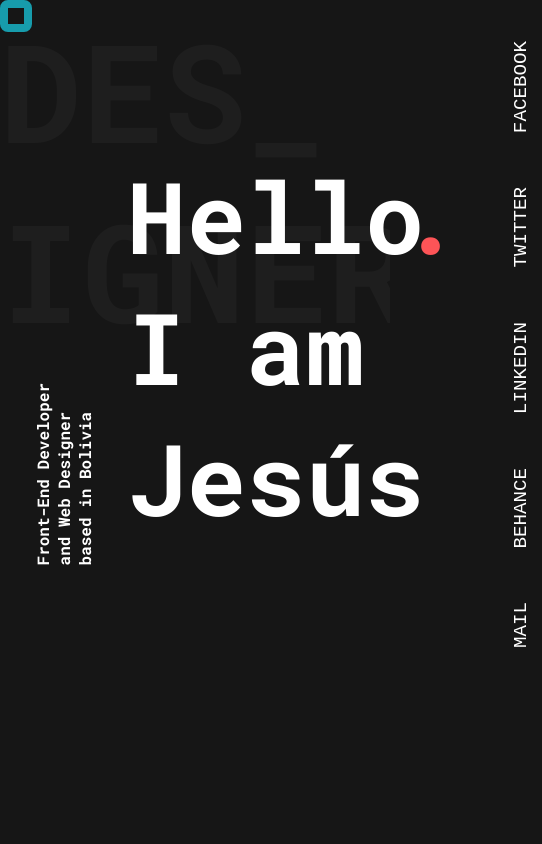
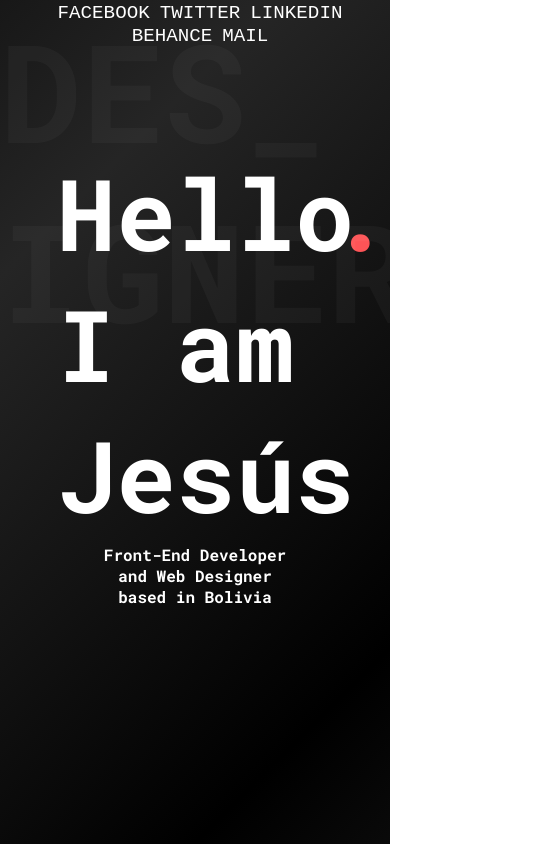
Before and after one commit to JesusAguilarAliaga/TestWeb-2, a plain HTML site: page index.html in a window 390 px wide. Shown: the whole page, 542 px wide, since content can reach past the window. Drawn offline with Linux system fonts and the light colour scheme.

Commit message:
añadido mas animaciones y mejorado el diseño responsivo

```diff
--- a/style.css
+++ b/style.css
@@ -1,16 +1,32 @@
 body {
     font-family: 'Roboto Mono', monospace;
+    width: 100%;
+    height: 100%;
     margin: 0;
-    background: #161616;
+    /*background: #161616;*/
+	background: linear-gradient(-45deg, #252525, #000000, #252525, #000000);
+	background-size: 400% 400%;
+	animation: gradient 15s ease infinite;
 }
-
+/*fondo animado*/
+@keyframes gradient {
+	0% {
+		background-position: 0% 50%;
+	}
+	50% {
+		background-position: 100% 50%;
+	}
+	100% {
+		background-position: 0% 50%;
+	}
+}
 
 /*marca de agua*/
 .mark {
     display: inline-block;
     position: absolute;
-    width: 100vw;
-    height: 100vh;
+    width: 100%;
+    height: 100%;
     font-size: 35vw;
     text-align: top left;
     margin: 0;
@@ -19,29 +35,13 @@ body {
     color: #ffffff;
 }
 
-/*iconos*/
-
-.icons {
-    display: grid;
-    position: absolute;
-    width: 2rem;
-    height: 2rem;
-    box-sizing: border-box;
-    border: solid 0.5rem #179cac;
-    border-radius: 0.5rem;
-}
-
-.icon:first-child{
-
-}
-
  /*sección*/
 .grid {
     display: grid;
     width: 100%;
     height: 100%;
-    grid-template-columns: 5fr 15fr 1fr;
-    grid-template-rows: 100%;
+    grid-template-columns: 6rem 1fr 6rem;
+    grid-template-rows: auto;
     grid-template-areas:
     "main section nav";
 
@@ -81,7 +81,7 @@ a:link {
     display: inline-block;
     writing-mode: vertical-lr;
     transform:rotate(180deg);
-    padding: 25px 10px;
+    padding: 20px 10px;
 }
 
 .main {
@@ -101,7 +101,53 @@ a:link {
 /*movil*/
 /*Portrait*/
 /*Default*/
-@media (max-width: 575.98px)and (orientation:portrait) {
+@media only screen and (max-width: 400px) {
+    body {
+        width: 100%;
+        height: 100%;
+        background: linear-gradient(-45deg, #252525, #000000, #252525, #000000);
+        background-size: 200% 200%;
+        animation: gradient 7s ease infinite;
+    }
+
+    .grid{
+        display: grid;
+        grid-template-columns: auto;
+        grid-template-rows: 3rem 1fr 7rem;
+        grid-template-areas:
+        "nav"
+        "section"
+        "main";
+    }
+
+    .section {
+    }
+
+    .nav{
+        margin-left:-30px
+    }
+
+    .nav ul{
+        display: flex;
+        flex-direction: row;
+        justify-content: center;
+        align-content: center;
+        flex-wrap: wrap;
 
     }
- }
+
+
+    .nav ul li {
+        list-style-type: none;
+        writing-mode: unset;
+        transform: rotate(0);
+        padding: 0px 5px;
+    }
+
+    .main {
+        writing-mode: unset;
+        transform: rotate(0deg);
+        text-align: center;
+        background-color: rgba(0, 0, 0, 0);
+    }
+}
```
